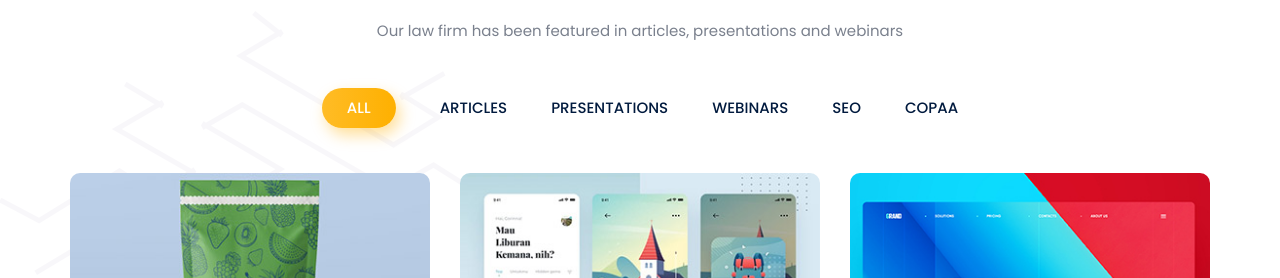
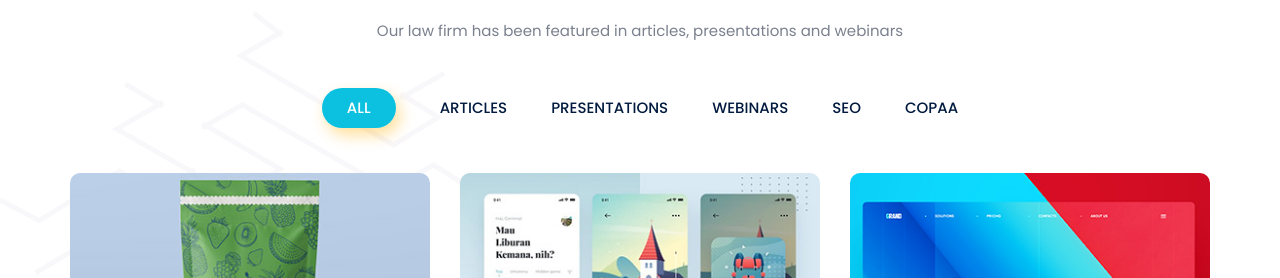
Before and after one commit to GEKimLaw/gekimlaw.github.io, a Jekyll site: the page built from index.md, in a window 1280 px wide. Shown: the part 2879-3157 px from the top of the page. Built offline with Jekyll 4.4.1, drawn with Linux system fonts in a browser that asks for light colours; comment, search, counter and statistics services are not loaded.

Commit message:
Updated the active button color.

```diff
--- a/_sass/_project.scss
+++ b/_sass/_project.scss
@@ -17,11 +17,12 @@
 			@media #{$xs}{
 				margin-bottom: 15px;
 			}
+			/** Updated to use a variable instead of hardcoding it */
 			&.active_btn{
 				box-shadow: 4px 6.928px 15px 0px rgba(254, 176, 0, 0.4);
-				background-image: -moz-linear-gradient( 180deg, rgb(254,176,0) 0%, rgb(255,188,38) 100%);
-				background-image: -webkit-linear-gradient( 180deg, rgb(254,176,0) 0%, rgb(255,188,38) 100%);
-				background-image: -ms-linear-gradient( 180deg, rgb(254,176,0) 0%, rgb(255,188,38) 100%);
+				background-image: -moz-linear-gradient( 180deg, $theme_color 0%, $theme_color 100%);
+				background-image: -webkit-linear-gradient( 180deg, $theme_color 0%, $theme_color 100%);
+				background-image: -ms-linear-gradient( 180deg, $theme_color 0%, $theme_color 100%);
 				padding: 8px 25px;
 				color: $white;
 				border-radius: 30px;
```
